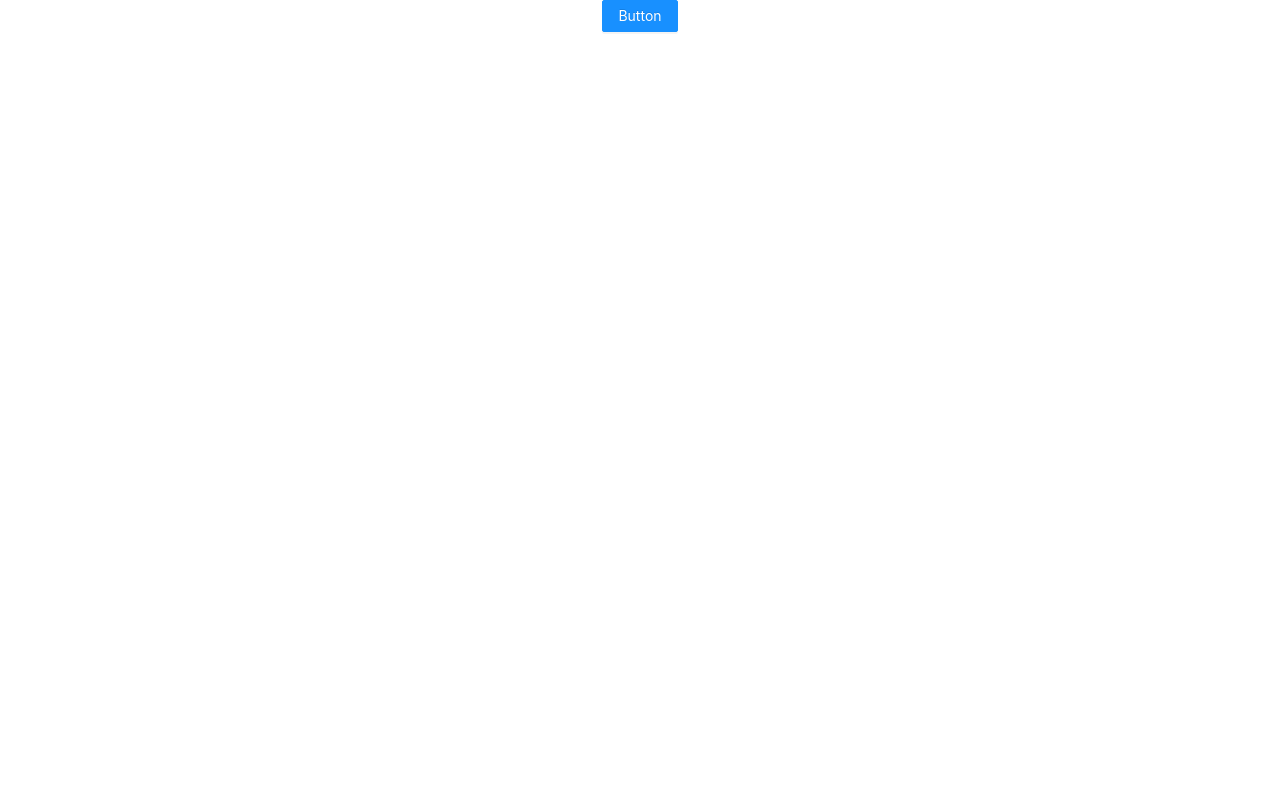
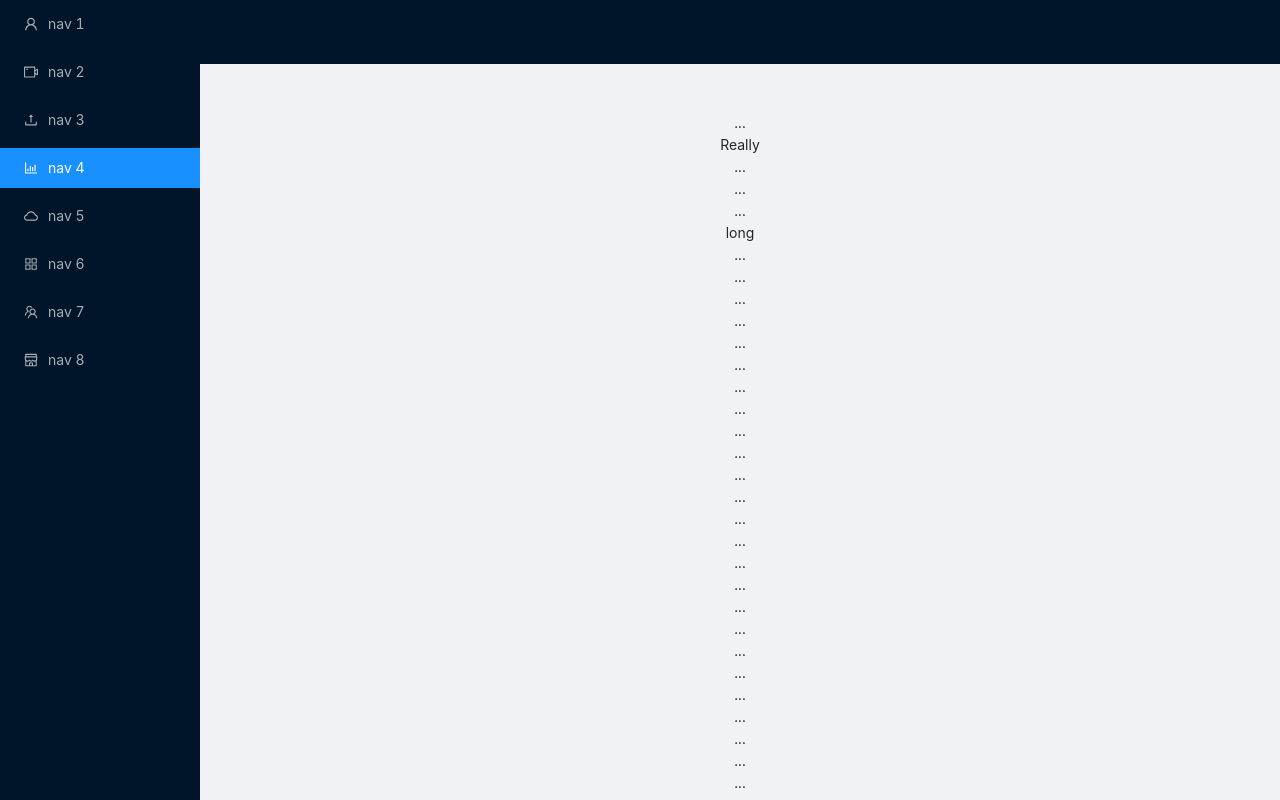
Before and after one commit to Furoe/furo-react, a React (Create React App) app: page / in a window 1280 px wide. Shown: the top 800 px of the page. Built offline with nearby package versions, Linux system fonts and the light colour scheme.

Commit message:
提交基本信息

```diff
--- a/package.json
+++ b/package.json
@@ -11,6 +11,7 @@
     "@types/react": "^16.14.2",
     "@types/react-dom": "^16.9.10",
     "antd": "^4.10.2",
+    "axios": "^0.21.1",
     "node-sass": "^4.14.1",
     "react": "^17.0.1",
     "react-dom": "^17.0.1",
--- a/public/index.html
+++ b/public/index.html
@@ -2,6 +2,7 @@
 <html lang="en">
   <head>
     <meta charset="utf-8" />
+    <meta http-equiv="x-ua-compatible" content="IE=Edge">
     <link rel="icon" href="%PUBLIC_URL%/favicon.ico" />
     <meta name="viewport" content="width=device-width, initial-scale=1" />
     <meta name="theme-color" content="#000000" />
--- /dev/null
+++ b/src/conf/services.ts
@@ -0,0 +1,5 @@
+/**
+ * @file 本文件为服务调用URL常量配置实现
+ * @author furoe
+ */
+export default{}
--- a/src/modules/App.tsx
+++ b/src/modules/App.tsx
@@ -1,11 +1,164 @@
 import React, { FC } from 'react';
 import logo from '../assets/styles/logo.svg';
-import { Button } from 'antd';
+import { Layout, Menu } from 'antd';
 import '../assets/styles/App.scss';
+import {
+  AppstoreOutlined,
+  BarChartOutlined,
+  CloudOutlined,
+  ShopOutlined,
+  TeamOutlined,
+  UserOutlined,
+  UploadOutlined,
+  VideoCameraOutlined,
+} from '@ant-design/icons';
+//import { Header } from 'antd/lib/layout/layout';
+const { Header, Sider, Content, Footer} = Layout;
+const { SubMenu } = Menu;
 
 const App: FC = () => (
   <div className="App">
-      <Button type="primary">Button</Button>
+      <Layout>
+        <Sider
+          style={{
+            overflow: 'auto',
+            height: '100vh',
+            position: 'fixed',
+            left: 0,
+          }}
+        >
+          <div className="logo" />
+          <Menu theme="dark" mode="inline" defaultSelectedKeys={['4']}>
+            <Menu.Item key="1" icon={<UserOutlined />}>
+              nav 1
+            </Menu.Item>
+            <Menu.Item key="2" icon={<VideoCameraOutlined />}>
+              nav 2
+            </Menu.Item>
+            <Menu.Item key="3" icon={<UploadOutlined />}>
+              nav 3
+            </Menu.Item>
+            <Menu.Item key="4" icon={<BarChartOutlined />}>
+              nav 4
+            </Menu.Item>
+            <Menu.Item key="5" icon={<CloudOutlined />}>
+              nav 5
+            </Menu.Item>
+            <Menu.Item key="6" icon={<AppstoreOutlined />}>
+              nav 6
+            </Menu.Item>
+            <Menu.Item key="7" icon={<TeamOutlined />}>
+              nav 7
+            </Menu.Item>
+            <Menu.Item key="8" icon={<ShopOutlined />}>
+              nav 8
+            </Menu.Item>
+          </Menu>
+        </Sider>
+        <Layout className="site-layout" style={{ marginLeft: 200 }}>
+          <Header className="site-layout-background" style={{ padding: 0 }} />
+          <Content style={{ margin: '24px 16px 0', overflow: 'initial' }}>
+            <div className="site-layout-background" style={{ padding: 24, textAlign: 'center' }}>
+              ...
+              <br />
+              Really
+              <br />
+              ...
+              <br />
+              ...
+              <br />
+              ...
+              <br />
+              long
+              <br />
+              ...
+              <br />
+              ...
+              <br />
+              ...
+              <br />
+              ...
+              <br />
+              ...
+              <br />
+              ...
+              <br />
+              ...
+              <br />
+              ...
+              <br />
+              ...
+              <br />
+              ...
+              <br />
+              ...
+              <br />
+              ...
+              <br />
+              ...
+              <br />
+              ...
+              <br />
+              ...
+              <br />
+              ...
+              <br />
+              ...
+              <br />
+              ...
+              <br />
+              ...
+              <br />
+              ...
+              <br />
+              ...
+              <br />
+              ...
+              <br />
+              ...
+              <br />
+              ...
+              <br />
+              ...
+              <br />
+              ...
+              <br />
+              ...
+              <br />
+              ...
+              <br />
+              ...
+              <br />
+              ...
+              <br />
+              ...
+              <br />
+              ...
+              <br />
+              ...
+              <br />
+              ...
+              <br />
+              ...
+              <br />
+              ...
+              <br />
+              ...
+              <br />
+              ...
+              <br />
+              ...
+              <br />
+              ...
+              <br />
+              ...
+              <br />
+              content
+            </div>
+          </Content>
+          <Footer style={{ textAlign: 'center' }}>©2021 Created by Furo_Yang</Footer>
+        </Layout>
+      </Layout>
     </div>
 );
 
```
Also changed, not shown: 1 other file (tests, documents, lock files or other folders).
